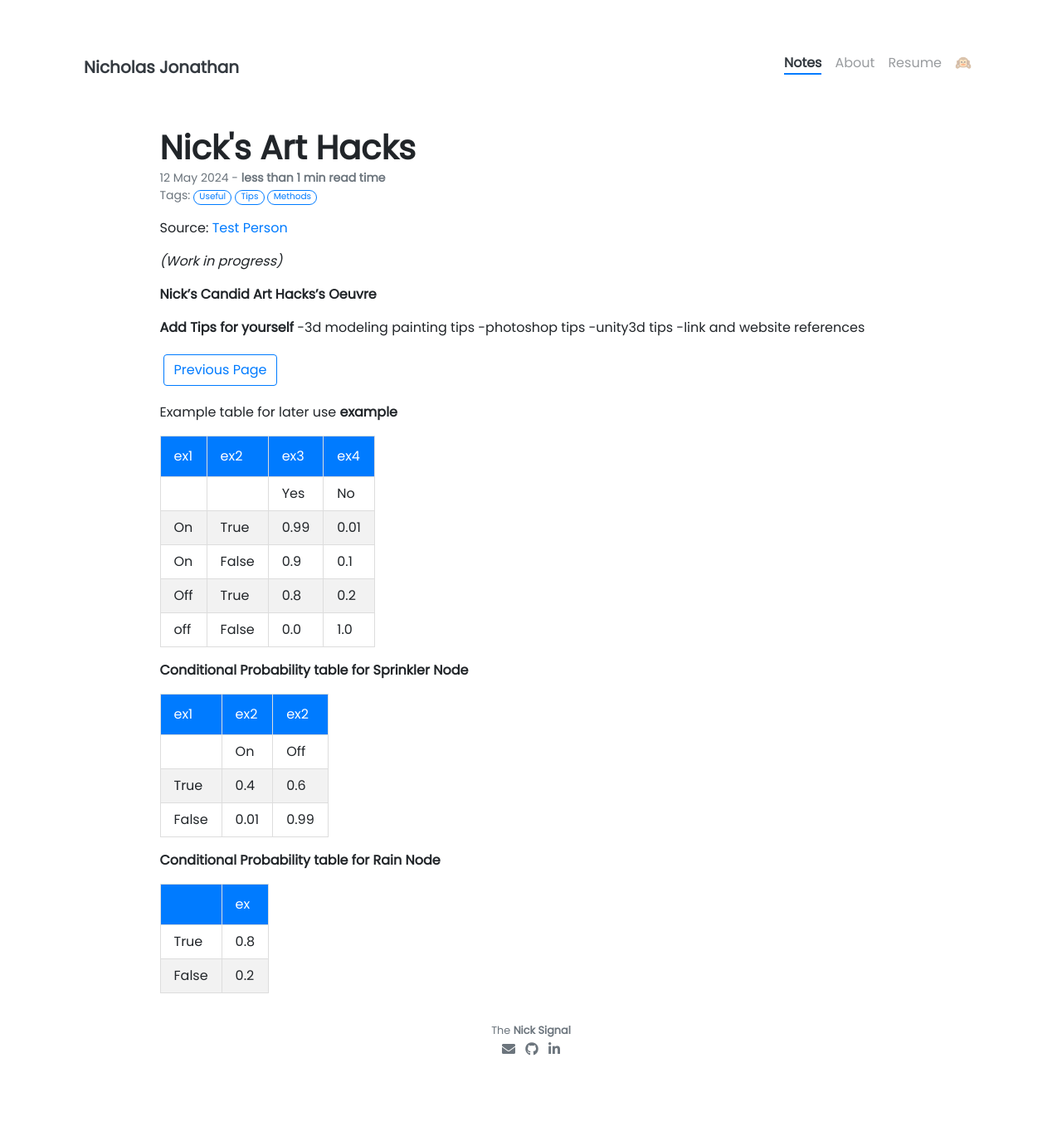
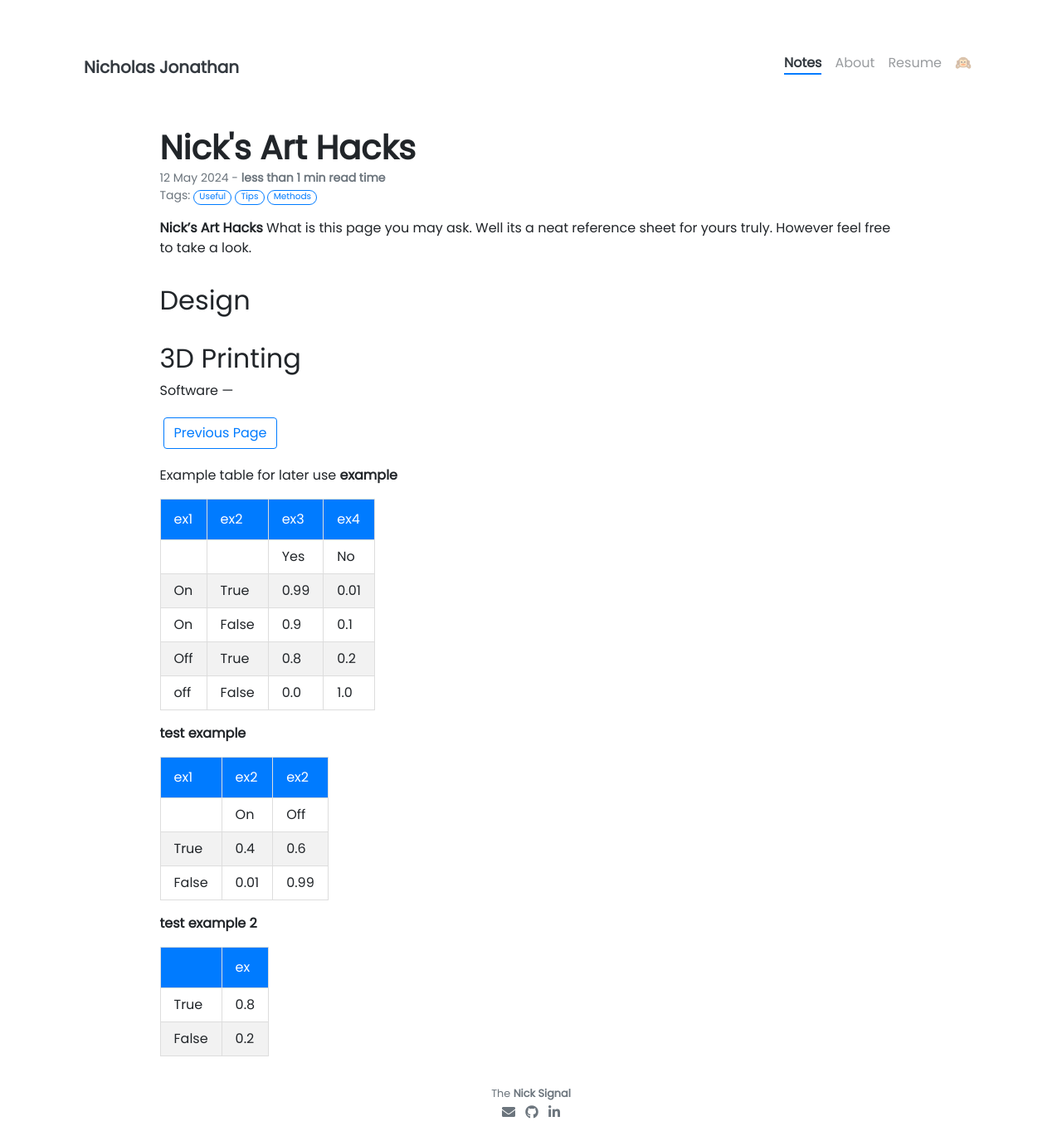
Before and after one commit to Seerow0/-MK-II-Nicholas-J-Website-, a Jekyll site: the page built from _posts/2024-05-12-Technique-Tips.md, in a window 1280 px wide. Shown: the whole page at 83% size. Built offline with Jekyll 4.4.1, drawn with Linux system fonts in a browser that asks for light colours; nearby versions of some CDN libraries; our own code applies the rules of GitHub Pages for plain Markdown files; a script that is not in the unit is left out; before the commit the page ends 1293 px from its top, so only the background shows below that.

Commit message:
Update 2024-05-12-Technique-Tips.md

```diff
--- a/_posts/2024-05-12-Technique-Tips.md
+++ b/_posts/2024-05-12-Technique-Tips.md
@@ -3,20 +3,19 @@ title: Nick's Art Hacks
 tags: [Useful, Tips, Methods]
 style: fill
 color: primary
-description: (Work in progress) An easy to access quick hack guide.
+description: An easy to access quick hack guide.
 ---
 
-Source: [Test Person](https://google.com/)
+**Nick's Art Hacks**
+What is this page you may ask. Well its a neat reference sheet for yours truly. However feel free to take a look.
 
-*(Work in progress)*
+Design
+---
 
-**Nick's Candid Art Hacks's Oeuvre**
-
-**Add Tips for yourself**
--3d modeling painting tips
--photoshop tips
--unity3d tips
--link and website references
+3D Printing
+---
+Software
+---
 
 {% include elements/button.html link="https://nicholasjonathan.com/blog/" text="Previous Page" %}
 
@@ -31,7 +30,7 @@ Example table for later use
 | Off       | True  | 0.8                           | 0.2  |
 | off       | False | 0.0                           | 1.0  |
 
-**Conditional Probability table for Sprinkler Node**
+**test example**
 
 | ex1    | ex2 | ex2 |
 |-------|-----------|--------------------|
@@ -39,7 +38,7 @@ Example table for later use
 | True  | 0.4                           | 0.6  |
 | False | 0.01                          | 0.99 |
 
-**Conditional Probability table for Rain Node**
+**test example 2**
 
 |    | ex |
 |-------|------|
```
